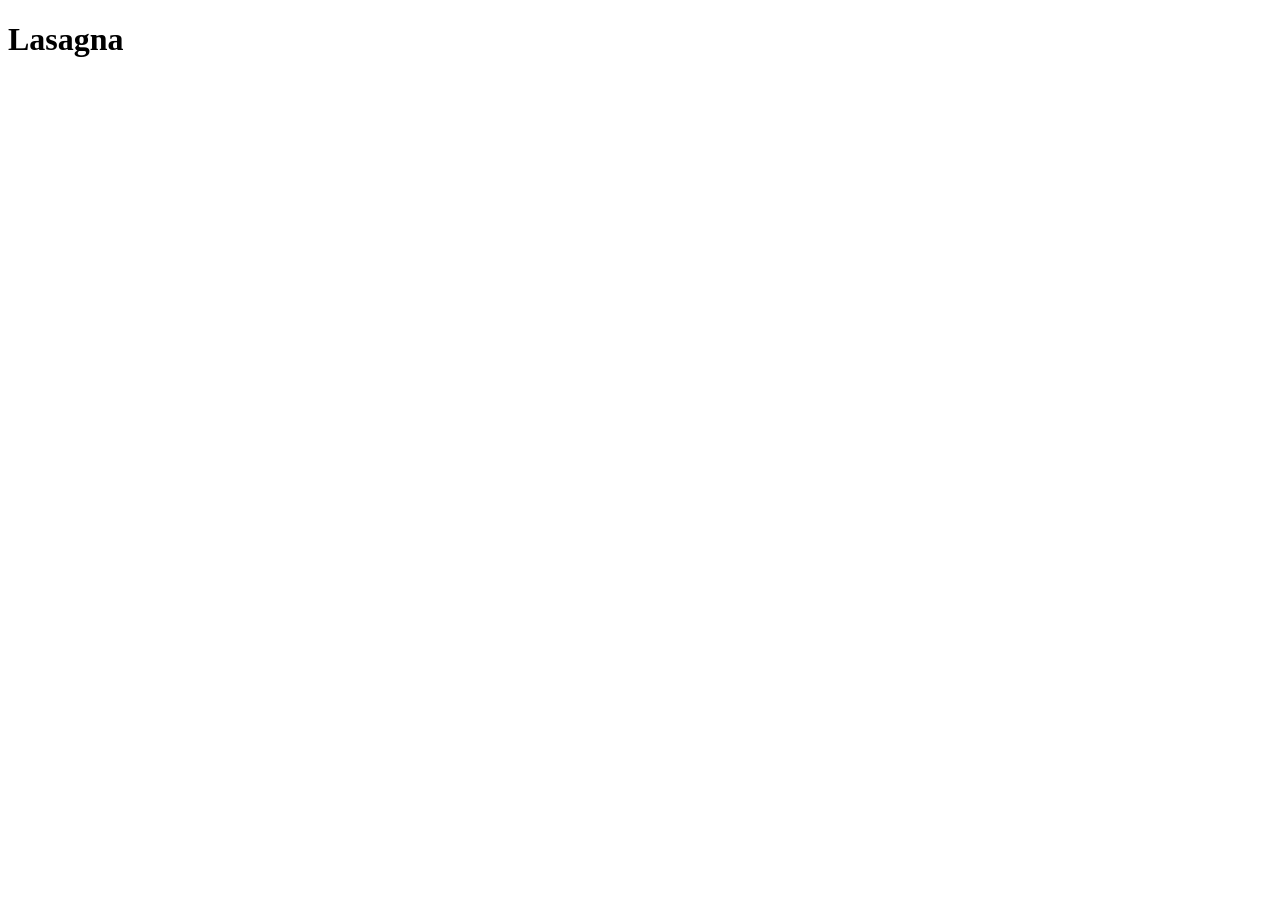
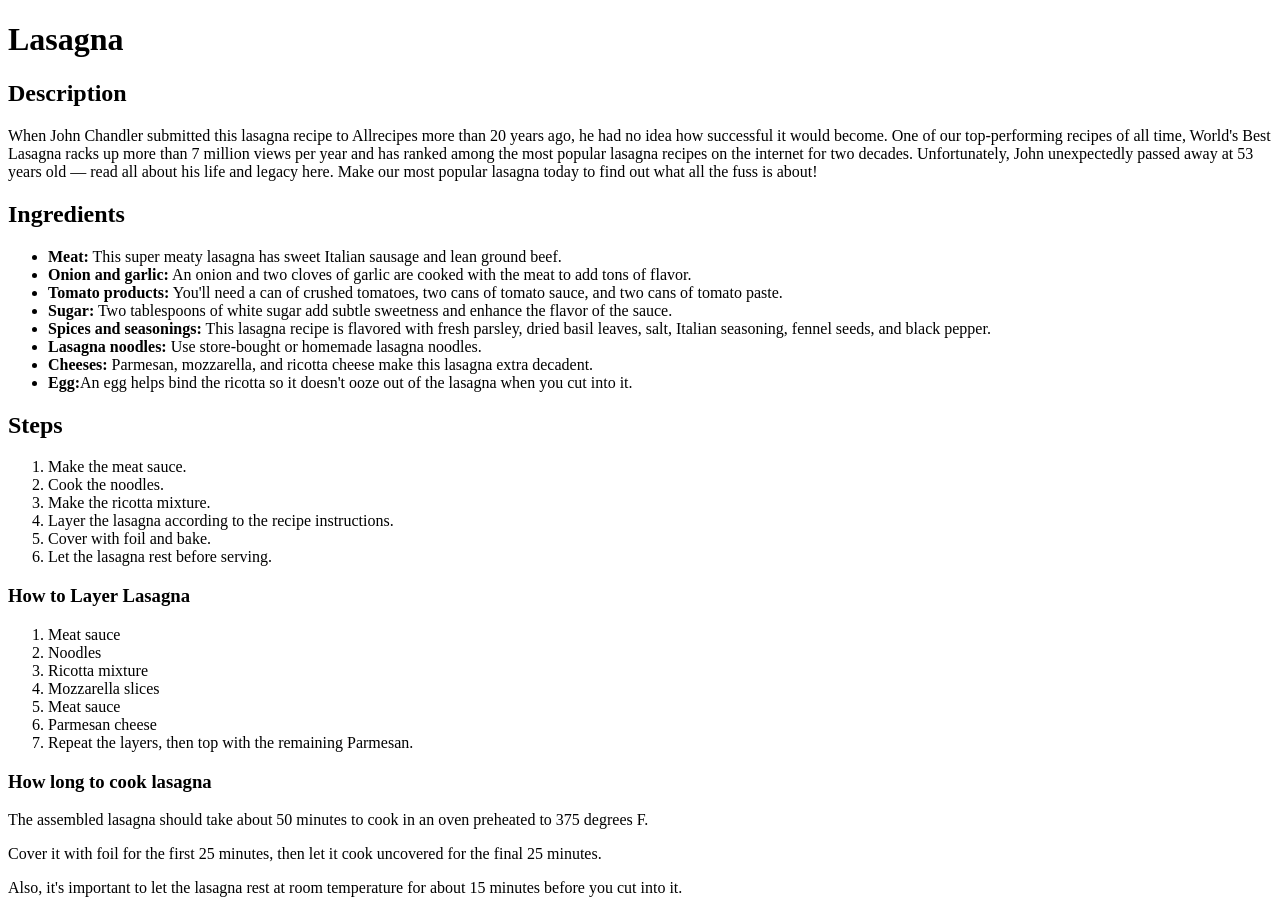
Before and after one commit to gxgarciat/odin-recipes, a plain HTML site: page recipes/lasagna.html in a window 1280 px wide. Before the commit the page ends 800 px from the top, so only its background shows below. Drawn offline with Linux system fonts and the light colour scheme.

Commit message:
Recipe #1 added

```diff
--- a/recipes/lasagna.html
+++ b/recipes/lasagna.html
@@ -9,5 +9,59 @@
 <body>
     <h1>Lasagna</h1>
 
+    <h2>Description</h2>
+    <p>When John Chandler submitted this lasagna recipe to Allrecipes more than
+        20 years ago, he had no idea how successful it would become.
+        One of our top-performing recipes of all time, World's Best Lasagna
+        racks up more than 7 million views per year and has ranked among the
+        most popular lasagna recipes on the internet for two decades.
+        Unfortunately, John unexpectedly passed away at 53 years old — read all
+        about his life and legacy here.
+
+        Make our most popular lasagna today to find out what all the
+        fuss is about!
+    </p>
+
+    <h2>Ingredients</h2>
+
+    <ul>
+        <li><strong>Meat:</strong> This super meaty lasagna has sweet Italian sausage and lean ground beef.</li>
+        <li><strong>Onion and garlic:</strong> An onion and two cloves of garlic are cooked with the meat to add tons of flavor.</li>
+        <li><strong>Tomato products:</strong> You'll need a can of crushed tomatoes, two cans of tomato sauce, and two cans of tomato paste.</li>
+        <li><strong>Sugar:</strong> Two tablespoons of white sugar add subtle sweetness and enhance the flavor of the sauce.</li>
+        <li><strong>Spices and seasonings:</strong> This lasagna recipe is flavored with fresh parsley, dried basil leaves, salt, Italian seasoning, fennel seeds, and black pepper.
+        <li><strong>Lasagna noodles:</strong> Use store-bought or homemade lasagna noodles.</li>
+        <li><strong>Cheeses:</strong> Parmesan, mozzarella, and ricotta cheese make this lasagna extra decadent.</li>
+        <li><strong>Egg:</strong>An egg helps bind the ricotta so it doesn't ooze out of the lasagna when you cut into it.</li>
+    </ul>
+
+
+    <h2>Steps</h2>
+
+    <ol>
+        <li>Make the meat sauce.</li>
+        <li>Cook the noodles.</li>
+        <li>Make the ricotta mixture.</li>
+        <li>Layer the lasagna according to the recipe instructions.</li>
+        <li>Cover with foil and bake.</li>
+        <li>Let the lasagna rest before serving.</li>
+
+    </ol>
+
+    <h3>How to Layer Lasagna </h3>
+    <ol>
+        <li>Meat sauce</li>
+        <li>Noodles</li>
+        <li>Ricotta mixture</li>
+        <li>Mozzarella slices</li>
+        <li>Meat sauce</li>
+        <li>Parmesan cheese</li>
+        <li>Repeat the layers, then top with the remaining Parmesan.</li>
+    </ol>
+
+    <h3>How long to cook lasagna</h3>
+    <p>The assembled lasagna should take about 50 minutes to cook in an oven preheated to 375 degrees F.</p>
+    <p>Cover it with foil for the first 25 minutes, then let it cook uncovered for the final 25 minutes. </p>
+    <p>Also, it's important to let the lasagna rest at room temperature for about 15 minutes before you cut into it.</p>
 </body>
 </html>
```
Also changed, not shown: index.html (+2 -0 lines).
